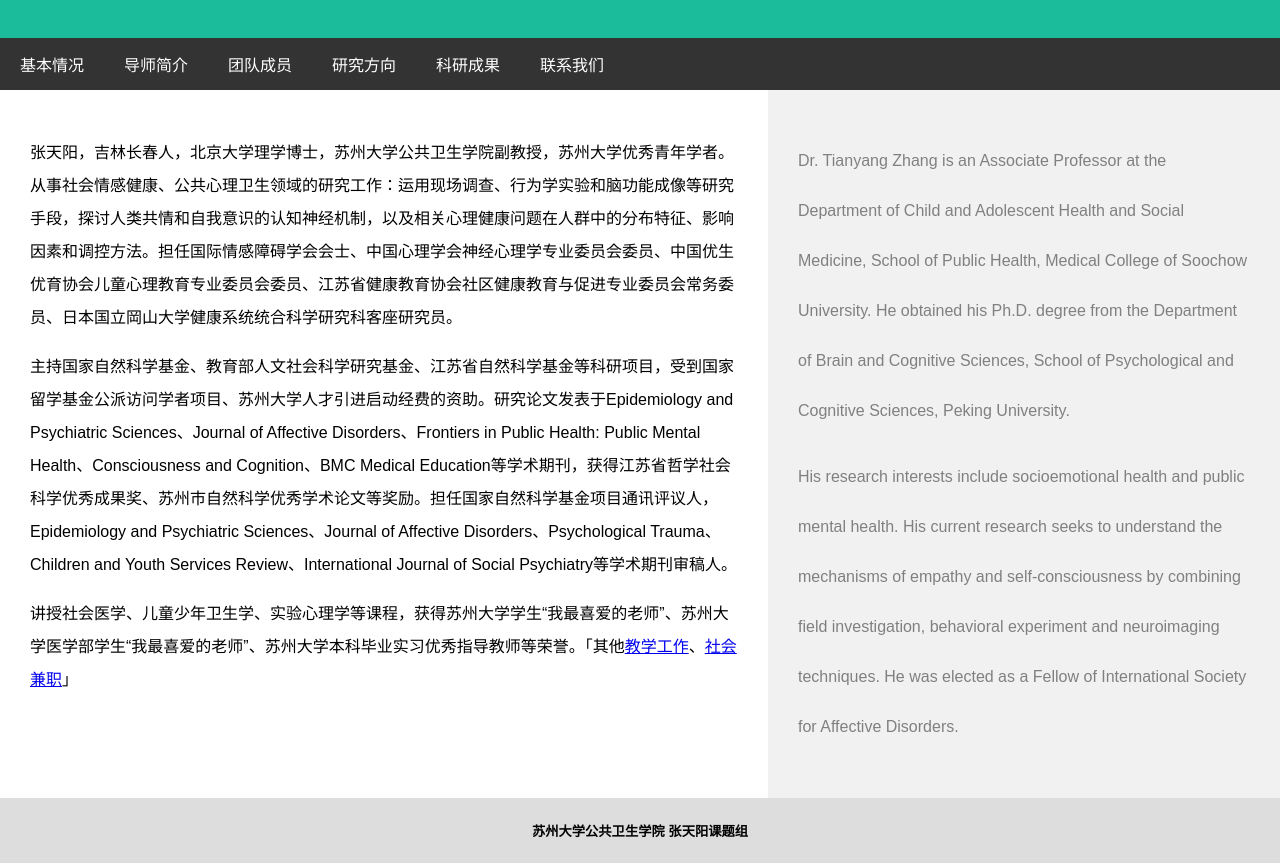
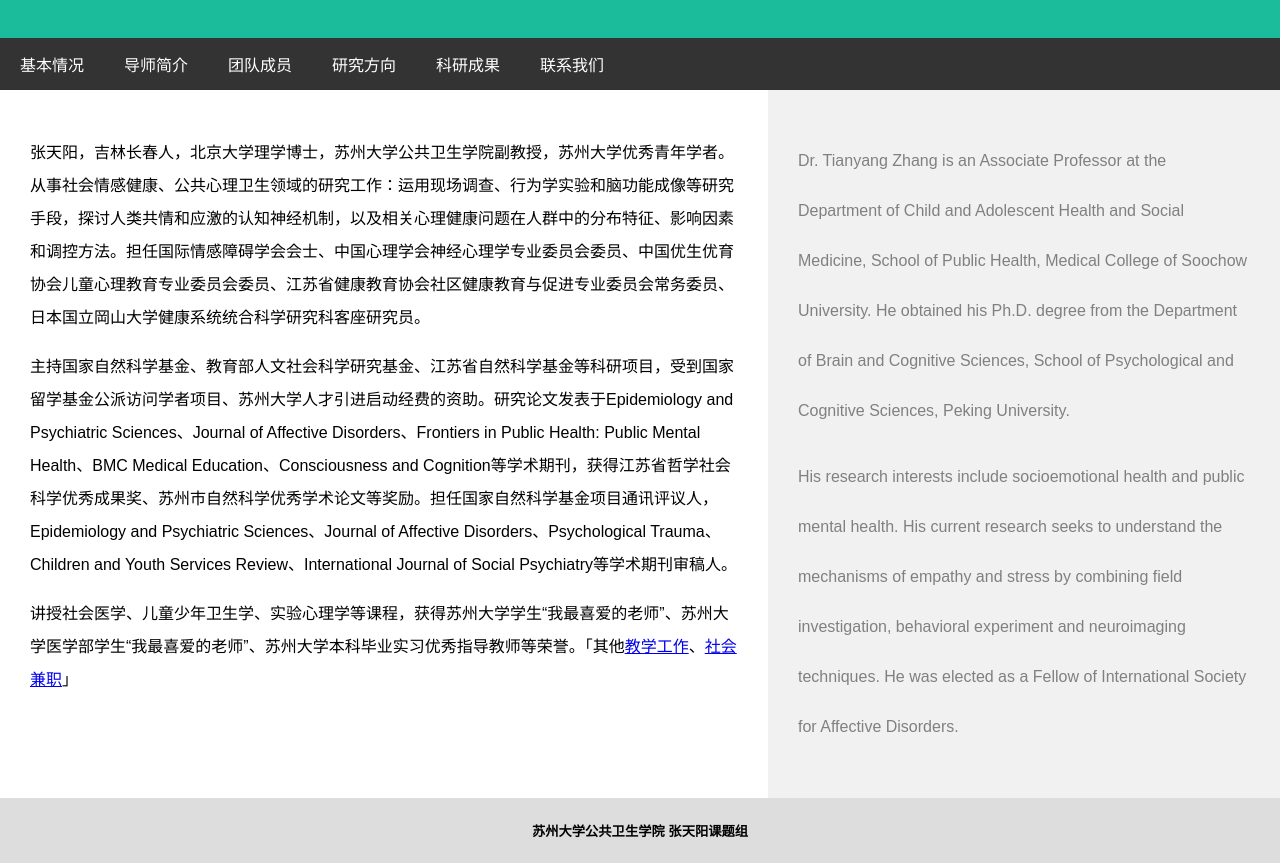
Before and after one commit to xikangdatu/ph, a plain HTML site: page advisor.html in a window 1280 px wide. Shown: the part 127-990 px from the top of the page. Drawn offline with Linux system fonts and the light colour scheme.

Commit message:
Update advisor.html

```diff
--- a/advisor.html
+++ b/advisor.html
@@ -134,14 +134,14 @@ body {
 
 <div class="row">
   <div class="main">
-		  <p style = "line-height:33px">张天阳，吉林长春人，北京大学理学博士，苏州大学公共卫生学院副教授，苏州大学优秀青年学者。从事社会情感健康、公共心理卫生领域的研究工作：运用现场调查、行为学实验和脑功能成像等研究手段，探讨人类共情和自我意识的认知神经机制，以及相关心理健康问题在人群中的分布特征、影响因素和调控方法。担任国际情感障碍学会会士、中国心理学会神经心理学专业委员会委员、中国优生优育协会儿童心理教育专业委员会委员、江苏省健康教育协会社区健康教育与促进专业委员会常务委员、日本国立岡山大学健康系统统合科学研究科客座研究员。</p>
-      <p style = "line-height:33px">主持国家自然科学基金、教育部人文社会科学研究基金、江苏省自然科学基金等科研项目，受到国家留学基金公派访问学者项目、苏州大学人才引进启动经费的资助。研究论文发表于Epidemiology and Psychiatric Sciences、Journal of Affective Disorders、Frontiers in Public Health: Public Mental Health、Consciousness and Cognition、BMC Medical Education等学术期刊，获得江苏省哲学社会科学优秀成果奖、苏州市自然科学优秀学术论文等奖励。担任国家自然科学基金项目通讯评议人，Epidemiology and Psychiatric Sciences、Journal of Affective Disorders、Psychological Trauma、Children and Youth Services Review、International Journal of Social Psychiatry等学术期刊审稿人。</p>
+		  <p style = "line-height:33px">张天阳，吉林长春人，北京大学理学博士，苏州大学公共卫生学院副教授，苏州大学优秀青年学者。从事社会情感健康、公共心理卫生领域的研究工作：运用现场调查、行为学实验和脑功能成像等研究手段，探讨人类共情和应激的认知神经机制，以及相关心理健康问题在人群中的分布特征、影响因素和调控方法。担任国际情感障碍学会会士、中国心理学会神经心理学专业委员会委员、中国优生优育协会儿童心理教育专业委员会委员、江苏省健康教育协会社区健康教育与促进专业委员会常务委员、日本国立岡山大学健康系统统合科学研究科客座研究员。</p>
+      <p style = "line-height:33px">主持国家自然科学基金、教育部人文社会科学研究基金、江苏省自然科学基金等科研项目，受到国家留学基金公派访问学者项目、苏州大学人才引进启动经费的资助。研究论文发表于Epidemiology and Psychiatric Sciences、Journal of Affective Disorders、Frontiers in Public Health: Public Mental Health、BMC Medical Education、Consciousness and Cognition等学术期刊，获得江苏省哲学社会科学优秀成果奖、苏州市自然科学优秀学术论文等奖励。担任国家自然科学基金项目通讯评议人，Epidemiology and Psychiatric Sciences、Journal of Affective Disorders、Psychological Trauma、Children and Youth Services Review、International Journal of Social Psychiatry等学术期刊审稿人。</p>
       <p style = "line-height:33px">讲授社会医学、儿童少年卫生学、实验心理学等课程，获得苏州大学学生“我最喜爱的老师”、苏州大学医学部学生“我最喜爱的老师”、苏州大学本科毕业实习优秀指导教师等荣誉。「其他<a href="teaching.html">教学工作</a>、<a href="social.html">社会兼职</a>」</p>
 
   </div>
   <div class="side">
   <p style = "line-height:50px"><font color="grey">Dr. Tianyang Zhang is an Associate Professor at the Department of Child and Adolescent Health and Social Medicine, School of Public Health, Medical College of Soochow University. He obtained his Ph.D. degree from the Department of Brain and Cognitive Sciences, School of Psychological and Cognitive Sciences, Peking University.</font></p>
-<p style = "line-height:50px"><font color="grey">His research interests include socioemotional health and public mental health. His current research seeks to understand the mechanisms of empathy and self-consciousness by combining field investigation, behavioral experiment and neuroimaging techniques. He was elected as a Fellow of International Society for Affective Disorders.</font></p>
+<p style = "line-height:50px"><font color="grey">His research interests include socioemotional health and public mental health. His current research seeks to understand the mechanisms of empathy and stress by combining field investigation, behavioral experiment and neuroimaging techniques. He was elected as a Fellow of International Society for Affective Disorders.</font></p>
   </div>
 </div>
 
```
